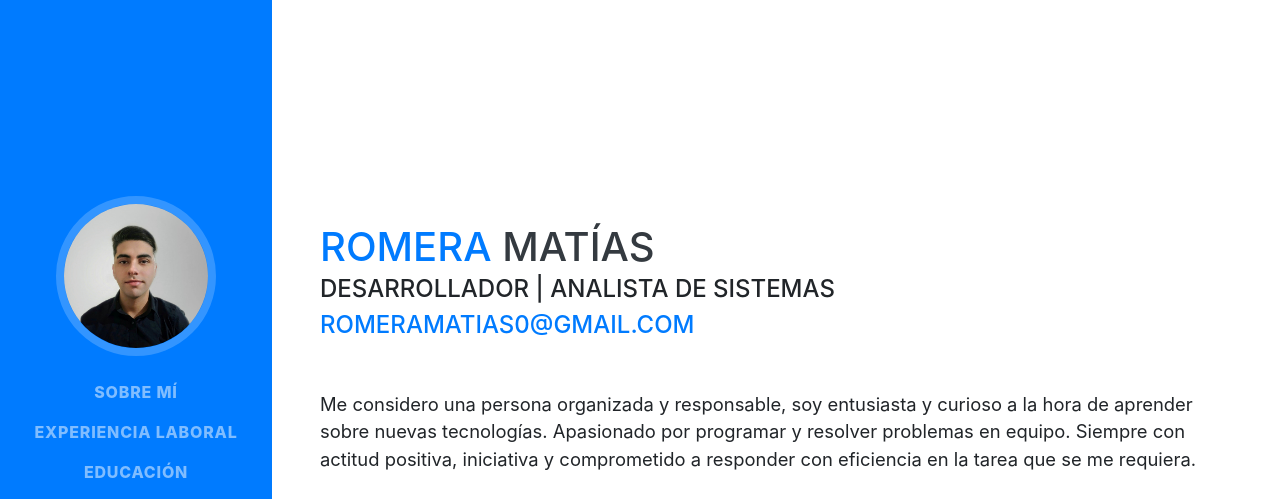
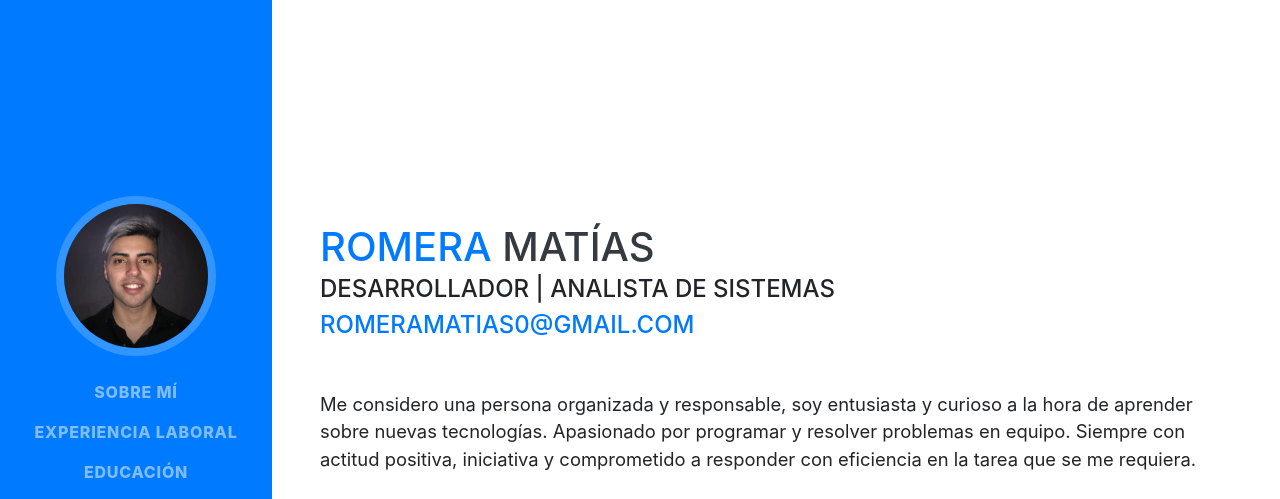
Before and after one commit to romeramatias/romeramatias.github.io, a website with bundled scripts: page index.html in a window 1280 px wide. Shown: the top 499 px of the page. Built offline with nearby package versions, Linux system fonts and the light colour scheme; a web font is replaced by a local one.

Commit message:
Edit foto

```diff
--- a/index.html
+++ b/index.html
@@ -35,7 +35,7 @@
          <a class="navbar-brand js-scroll-trigger" href="#page-top">
             <span class="d-block d-lg-none">Romera Matías</span>
             <span class="d-none d-lg-block">
-               <img class="img-fluid img-profile rounded-circle mx-auto mb-2" src="img/CV-Foto-2.jpg" alt="" />
+               <img class="img-fluid img-profile rounded-circle mx-auto mb-2" src="img/photo.jpg" alt="" />
             </span>
          </a>
          <button
```
Also changed, not shown: img/photo.jpg (added).
